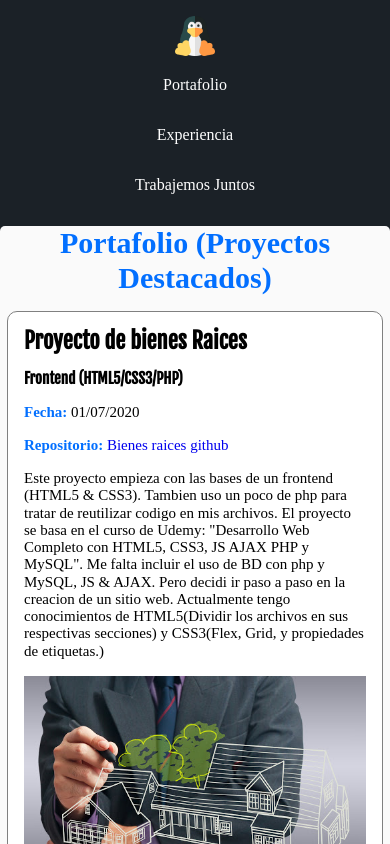
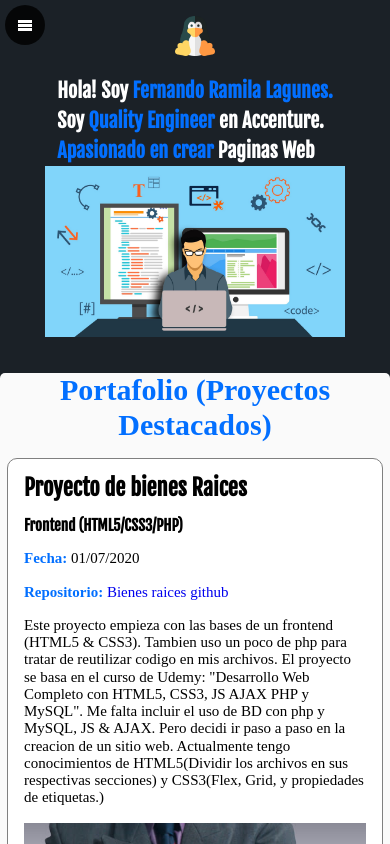
Before and after one commit to FerchoRL/Responsive-Web-Project, a plain HTML site: page index.html in a window 390 px wide. Shown: the top 844 px of the page. Drawn offline with Linux system fonts and the light colour scheme; a web font is replaced by a local one.

Commit message:
Implement burguer menu, media query in JS and completed index

```diff
--- a/css/style.css
+++ b/css/style.css
@@ -37,7 +37,24 @@ strong{
 /* gris oscuro: #1d252c*/
 /* gris claro #626262*/
 /* background gris #1b2127*/
+
+.burger-button{
+	width: 40px;
+	height: 40px;
+	border-radius: 50%;
+	background-color: rgba(0,0,0,0.8);
+	display: none;
+	justify-content: center;
+	align-items: center;
+	position: fixed;
+	z-index: 2;
+	left: 5px;
+	top: 5px;
+	color: white;
+}
+
 /*Header styles*/
+
 .header{
 	background-color: #1b2127;
 	display: flex;
@@ -267,32 +284,33 @@ strong{
 
 .social-link{
 	display: inline-block;
-	width: 50px;
-	height: 50px;
+	width: 40px;
+	height: 40px;
 	margin-right: 2rem;
 }
+
 .facebook{
 	background-image: url(../images/fb.svg);
 	background-position: center center;
-	background-size: 50px 50px;
+	background-size: 40px 40px;
 }
 
 .twitter{
 	background-image: url(../images/twitter.svg);
 	background-position: center center;
-	background-size: 50px 50px;
+	background-size: 40px 40px;
 }
 
 .instagram{
 	background-image: url(../images/instagram.svg);
 	background-position: center center;
-	background-size: 50px 50px;
+	background-size: 40px 40px;
 }
 
 .github{
 	background-image: url(../images/github.svg);
 	background-position: center center;
-	background-size: 50px 50px;
+	background-size: 40px 40px;
 }
 
 /*Footer styles*/
@@ -340,18 +358,79 @@ strong{
 	font-size: 15px;
 }
 
+/*Icons from icomoon*/
 
-/*Desktop first start with biggest Media query*/
+@font-face {
+  font-family: 'icomoon';
+  src:  url('../fonts/icomoon.eot?t9m7vl');
+  src:  url('../fonts/icomoon.eot?t9m7vl#iefix') format('embedded-opentype'),
+    url('../fonts/icomoon.ttf?t9m7vl') format('truetype'),
+    url('../fonts/icomoon.woff?t9m7vl') format('woff'),
+    url('../fonts/icomoon.svg?t9m7vl#icomoon') format('svg');
+  font-weight: normal;
+  font-style: normal;
+  font-display: block;
+}
+
+[class^="icon-"], [class*=" icon-"] {
+  /* use !important to prevent issues with browser extensions that change fonts */
+  font-family: 'icomoon' !important;
+  speak: never;
+  font-style: normal;
+  font-weight: normal;
+  font-variant: normal;
+  text-transform: none;
+  line-height: 1;
+
+  /* Better Font Rendering =========== */
+  -webkit-font-smoothing: antialiased;
+  -moz-osx-font-smoothing: grayscale;
+}
+
+.icon-github:before {
+  content: "\e900";
+}
+.icon-twitter:before {
+  content: "\e901";
+}
+.icon-instagram:before {
+  content: "\e902";
+}
+.icon-facebook:before {
+  content: "\e903";
+}
+.icon-menu:before {
+  content: "\e904";
+}
+
+.icon-github{
+	width: 300px;
+	height: 400px;
+}
+
+/*Desktop first starts with biggest Media query*/
 
 @media screen and (max-width: 1024px) {
 
 }
 
 @media screen and (max-width: 768px) {
+
+	.burger-button{
+		display: flex;
+	}
+
 	.header{
 		display: block;
 		height: auto;
 		text-align: center;
+	}
+
+	.header a{
+		height: 40px;
+		font-size: 2em;
+		text-decoration: underline;
+		margin-bottom: 2em;
 	}
 
 	.main-logo{
@@ -361,12 +440,29 @@ strong{
 
 	.nav-menu{
 		margin: 0;
+		position: fixed;
+		background: rgba(5,111,255,.8);
+		z-index: 1;
+		top: 0;
+		/*Hidden menu*/
+		left: -100vw;
+		width: 100vw;
+		bottom: 0;
+		display: flex;
+		align-items: center;
+		justify-content: center;
+		transition: .3s;
+	}
+
+	.is-active{
+		left: 0;
 	}
 
 	.nav-menu ul{
 		margin: 0;
 		padding: 0;
 		display: initial;
+		height: auto;
 	}
 
 	.nav-menu ul li{
@@ -377,6 +473,21 @@ strong{
 	.nav-menu ul li a{
 		display: flex;
 		justify-content: center;
+	}
+
+	.hero{
+		flex-direction: column;
+		align-items: center;
+		margin-top: 0;
+	}
+
+	.text-hero{
+		flex-basis: 100%;
+		font-size: 30px;
+	}
+
+	.img-hero{
+		max-width: 60%
 	}
 
 	.portfolio{
@@ -444,8 +555,17 @@ strong{
 }
 
 @media screen and (max-width: 480px) {
+
 	.project-image-container img{
 		width: 100%;
+	}
+
+	.text-hero{
+		font-size: 20px;
+	}
+
+	.img-hero{
+		max-width: 50%
 	}
 
 	.portfolio{
@@ -479,6 +599,15 @@ strong{
 		margin: 0 auto 1em;
 	}
 
+	.social{
+		display: flex;
+		justify-content: space-evenly;
+	}
+
+	.social-link{
+		margin-right: 0;
+	}
+
 	.footer{
 		display: inline-block;
 		width: 100%;
--- a/index.html
+++ b/index.html
@@ -13,26 +13,26 @@
 	</head>
 	<body>
 		<!-- Header section -->
-
+		<i class="icon-menu burger-button" id="burger-menu"></i>
 		<header class="header">
 			<img class="main-logo" src="images/logoWebPage.png" alt="Web page logo">
 			<nav class="nav-menu">
 				<ul>
 					<li>
-						<a class="nav-link" href="#">Portafolio</a>
+						<a class="nav-link" href="#portfolio">Portafolio</a>
 					</li>
 					<li>
-						<a class="nav-link" href="#">Experiencia</a>
+						<a class="nav-link" href="#experiencie">Experiencia</a>
 					</li>
 					<li>
-						<a class="nav-link" href="#">Trabajemos Juntos</a>
+						<a class="nav-link" href="#contact">Trabajemos Juntos</a>
 					</li>
 				</ul>
 			</nav>
 		</header>
 
 		<!-- Sections -->
-		<!-- Hero section
+		<!-- Hero section -->
 
 		<section class="hero">
 
@@ -42,10 +42,10 @@
 				<img src="images/frontImage.jpg" alt="Front image">
 			</div>
 		</section>
-	-->
+
 		<!-- portfolio section -->
 
-	<section class="portfolio">
+		<section class="portfolio" id="portfolio">
 			<h2>Portafolio (Proyectos Destacados)</h2>
 
 			<div class="project-list">
@@ -104,7 +104,7 @@
 		</section>
 
 		<!-- experience section -->
-	<section class="experiencie">
+		<section class="experiencie" id="experiencie">
 			<h2>Mas sobre mi experiencia</h2>
 			<div class="job-list">
 				<article class="job">
@@ -131,9 +131,8 @@
 			</div>
 		</section>
 
-
 		<!-- contact section -->
-	<section class="contact">
+		<section class="contact" id="contact">
 			<form action="/suscription/" class="form-email">
 				<h3>¿Codeamos juntos?</h3>
 				<input type="text" id="email" placeholder="Hechame tu email :)">
@@ -162,7 +161,30 @@
 				</div>
 			</div>
 		</footer>
+		<!-- Script to add a class in a selector -->
 
+		<script>
+			const menu = document.querySelector('.nav-menu');
+			const burgerButton = document.querySelector('#burger-menu');
+			//Add mediaQuery in JS
+			const ipad = window.matchMedia('screen and (max-width: 767px)');
+			//If mediaQuery is correct, execute code
+			ipad.addListener(validation);
+			function validation(event){
+				if (event.matches) {
+					burgerButton.addEventListener('click', hideShow);
+				}else{
+					burgerButton.removeEventListener('click', hideShow);
+				}
+			}
+			function hideShow(){
+				if(menu.classList.contains('is-active')){
+					menu.classList.remove('is-active');
+				}else{
+					menu.classList.add('is-active');
+				}
+			}
+		</script>
 
 	</body>
 	</html>
```
Also changed, not shown: fonts/icomoon.ttf (added), fonts/icomoon.woff (added), 2 other files. Lines whose indentation alone changed are shown as unchanged.
